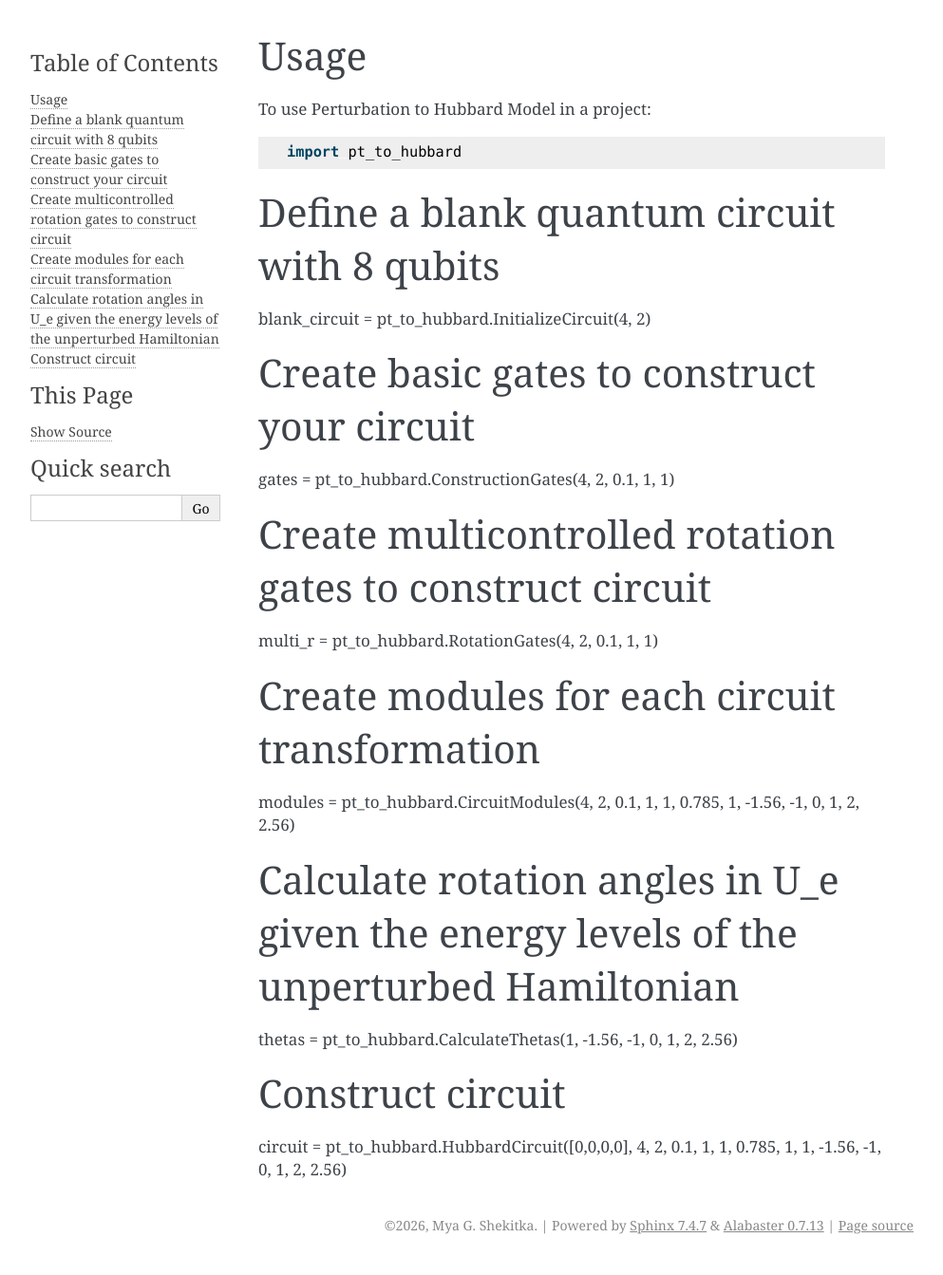
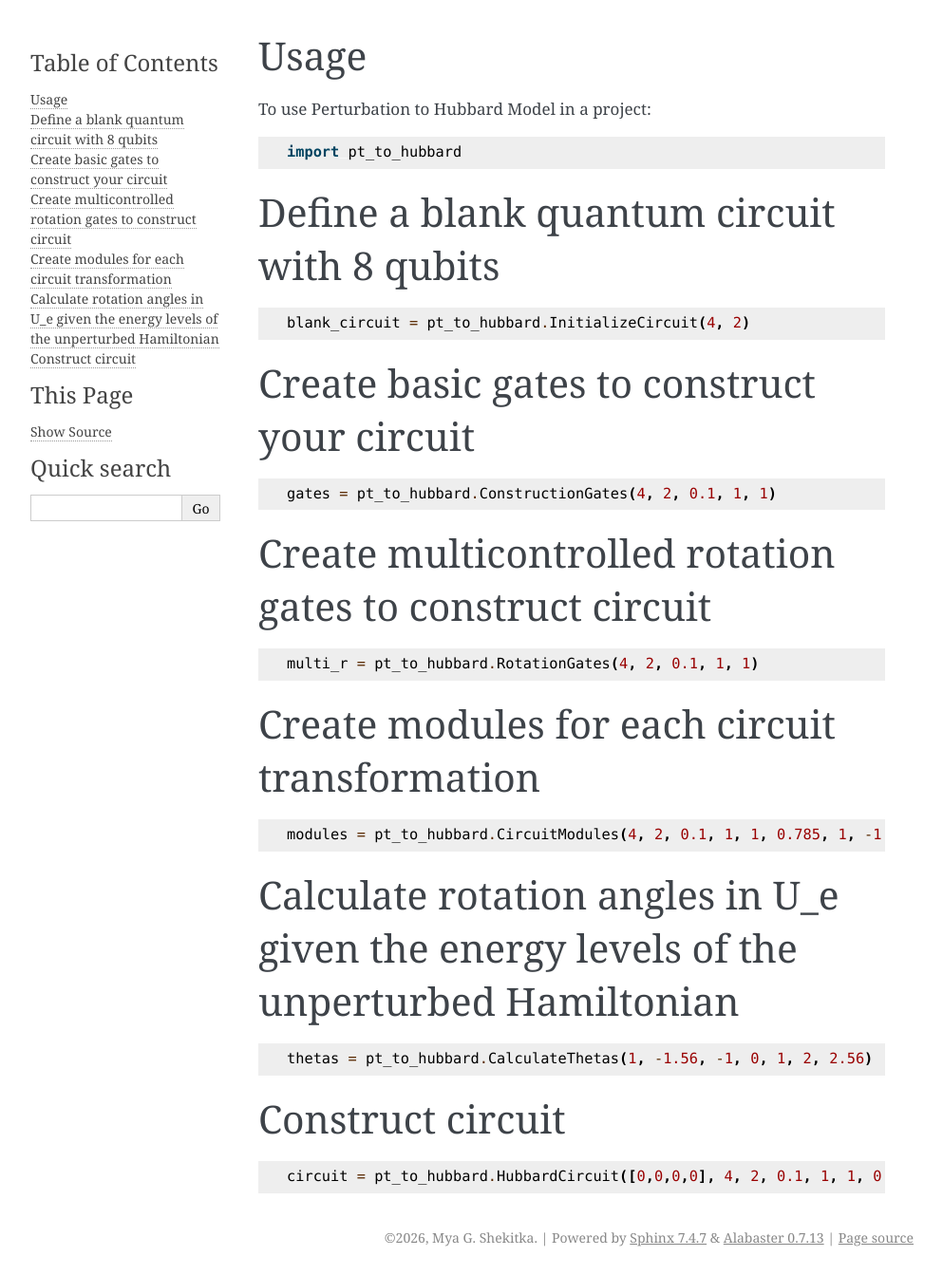
Before and after one commit to MyaBird/Perturbation-to-Hubbard-Model, a Sphinx documentation site: the page built from docs/usage.md, in a window 1280 px wide. Shown: the whole page at 95% size, without its empty margins (148-1141 px from the left). Built offline with Sphinx 7.4.7, drawn with Linux system fonts in a browser that asks for light colours.

Commit message:
Updated usage.md

````diff
--- a/docs/usage.md
+++ b/docs/usage.md
@@ -7,19 +7,31 @@ import pt_to_hubbard
 ```
 
 # Define a blank quantum circuit with 8 qubits
+```python
 blank_circuit = pt_to_hubbard.InitializeCircuit(4, 2)
+```
 
 # Create basic gates to construct your circuit
+```python
 gates = pt_to_hubbard.ConstructionGates(4, 2, 0.1, 1, 1)
+```
 
 # Create multicontrolled rotation gates to construct circuit
+```python
 multi_r = pt_to_hubbard.RotationGates(4, 2, 0.1, 1, 1)
+```
 
 # Create modules for each circuit transformation
+```python
 modules = pt_to_hubbard.CircuitModules(4, 2, 0.1, 1, 1, 0.785, 1, -1.56, -1, 0, 1, 2, 2.56)
+```
 
 # Calculate rotation angles in U_e given the energy levels of the unperturbed Hamiltonian
+```python
 thetas = pt_to_hubbard.CalculateThetas(1, -1.56, -1, 0, 1, 2, 2.56)
+```
 
 # Construct circuit
+```python
 circuit = pt_to_hubbard.HubbardCircuit([0,0,0,0], 4, 2, 0.1, 1, 1, 0.785, 1, 1, -1.56, -1, 0, 1, 2, 2.56)
+```
````
Also changed, not shown: 5 other files.
